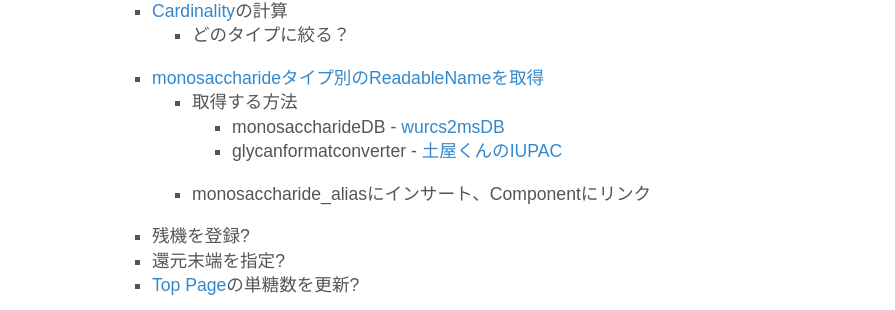
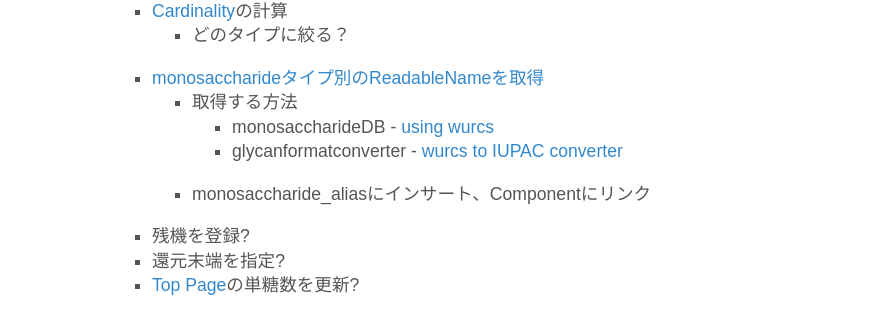
Before and after one commit to glytoucan/glytoucan, a Jekyll site: the page built from system/composition_ja.md, in a window 1280 px wide and 900 px high, scrolled down 417 px. Shown: the part 143-453 px from the top of the window, without its empty margins (192-1087 px from the left). Built offline with Jekyll 4.4.1, drawn with Linux system fonts in a browser that asks for light colours; nearby versions of some CDN libraries; Markdown is read by kramdown in place of the engine named in the settings.

```diff
--- a/system/composition_ja.md
+++ b/system/composition_ja.md
@@ -18,8 +18,8 @@
           * どのタイプに絞る？
       * [monosaccharideタイプ別のReadableNameを取得](#ReadableName)
           * 取得する方法
-              * monosaccharideDB - [wurcs2msDB](http://www.monosaccharidedb.org/remote_access.action#conversion)
-              * glycanformatconverter - [土屋くんのIUPAC](https://bitbucket.org/glycosw/glycanformatconverter)
+              * monosaccharideDB - [using wurcs](http://www.monosaccharidedb.org/remote_access.action#conversion)
+              * glycanformatconverter - [wurcs to IUPAC converter](https://bitbucket.org/glycosw/glycanformatconverter)
           * monosaccharide_aliasにインサート、Componentにリンク
       * 残機を登録?
       * 還元末端を指定?
```
